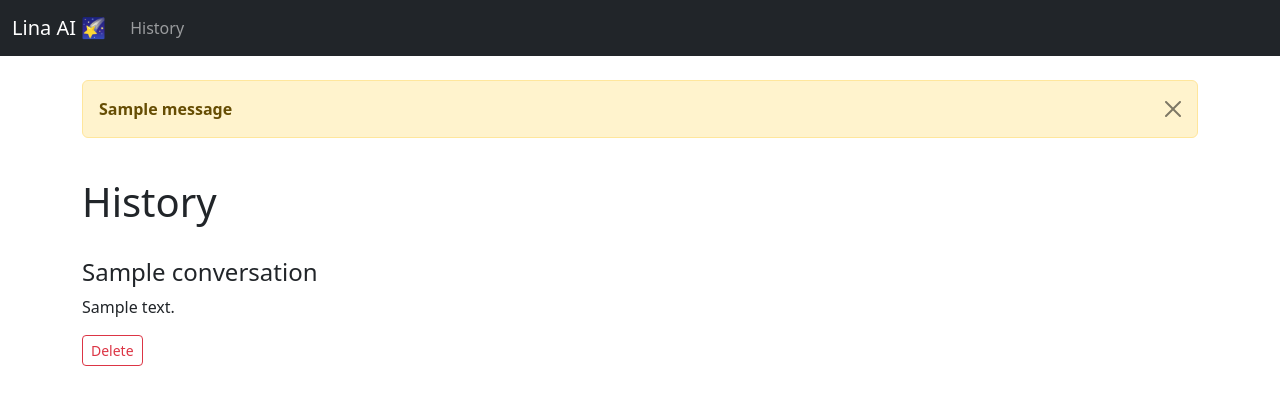
After one commit to fatiimahoseini/chatgpt-app, a Django app: template chatbot/templates/history.html in a window 1280 px wide. The commit adds this page. Shown: the top 405 px of the page. Run offline with Django 5.2, Linux system fonts and the light colour scheme; the template is opened without the code that fills it: most values are stand-ins (such as "Sample title", 1, 10 or a date in 2020); one stand-in notice (Sample message) is shown.

Commit message:
added logic for history page (db, alerts, delete..)

```diff
--- a/chatbot/templates/base.html
+++ b/chatbot/templates/base.html
@@ -10,6 +10,14 @@
     {% include "navbar.html" %}
     <div class="container">
       </br>
+      {% if messages %}
+      {% for message in messages %}
+        <div class="alert alert-warning alert-dismissible fade show" role="alert">
+          <strong>{{ message }}</strong>
+          <button type="button" class="btn-close" data-bs-dismiss="alert" aria-label="Close"></button>
+        </div>
+      {% endfor %}
+      {% endif %}
       {% block content %}
       {% endblock content %}
     </div>
--- /dev/null
+++ b/chatbot/templates/history.html
@@ -0,0 +1,19 @@
+{% extends "base.html" %}
+
+{% block content %}
+<br/>
+<h1>History</h1>
+<br/>
+{% if history %}
+
+{% for conversation in history %}
+<h4>{{ conversation.question }}</h4>
+<p>{{ conversation.answer }}</p>
+<a href="{% url 'delete_history' conversation.id %}" class="btn btn-outline-danger btn-sm">Delete</a>
+<br/>
+<br/>
+{% endfor %}
+
+{% endif %}
+
+{% endblock content %}
--- a/chatbot/templates/navbar.html
+++ b/chatbot/templates/navbar.html
@@ -7,7 +7,7 @@
     <div class="collapse navbar-collapse" id="navbarSupportedContent">
       <ul class="navbar-nav me-auto mb-2 mb-lg-0">
         <li class="nav-item">
-          <a class="nav-link" href="#">History</a>
+          <a class="nav-link" href="{% url 'history' %}">History</a>
         </li>
       </ul>
     </div>
--- a/chatbot/urls.py
+++ b/chatbot/urls.py
@@ -3,4 +3,6 @@ from . import views
 
 urlpatterns = [
     path('', views.home, name='home'),
+    path('history', views.history, name='history'),
+    path('delete_history/<history_id>', views.delete_history, name='delete_history')
 ]
```
Also changed, not shown: chatbot/views.py (+19 -1 lines), db.sqlite3.
